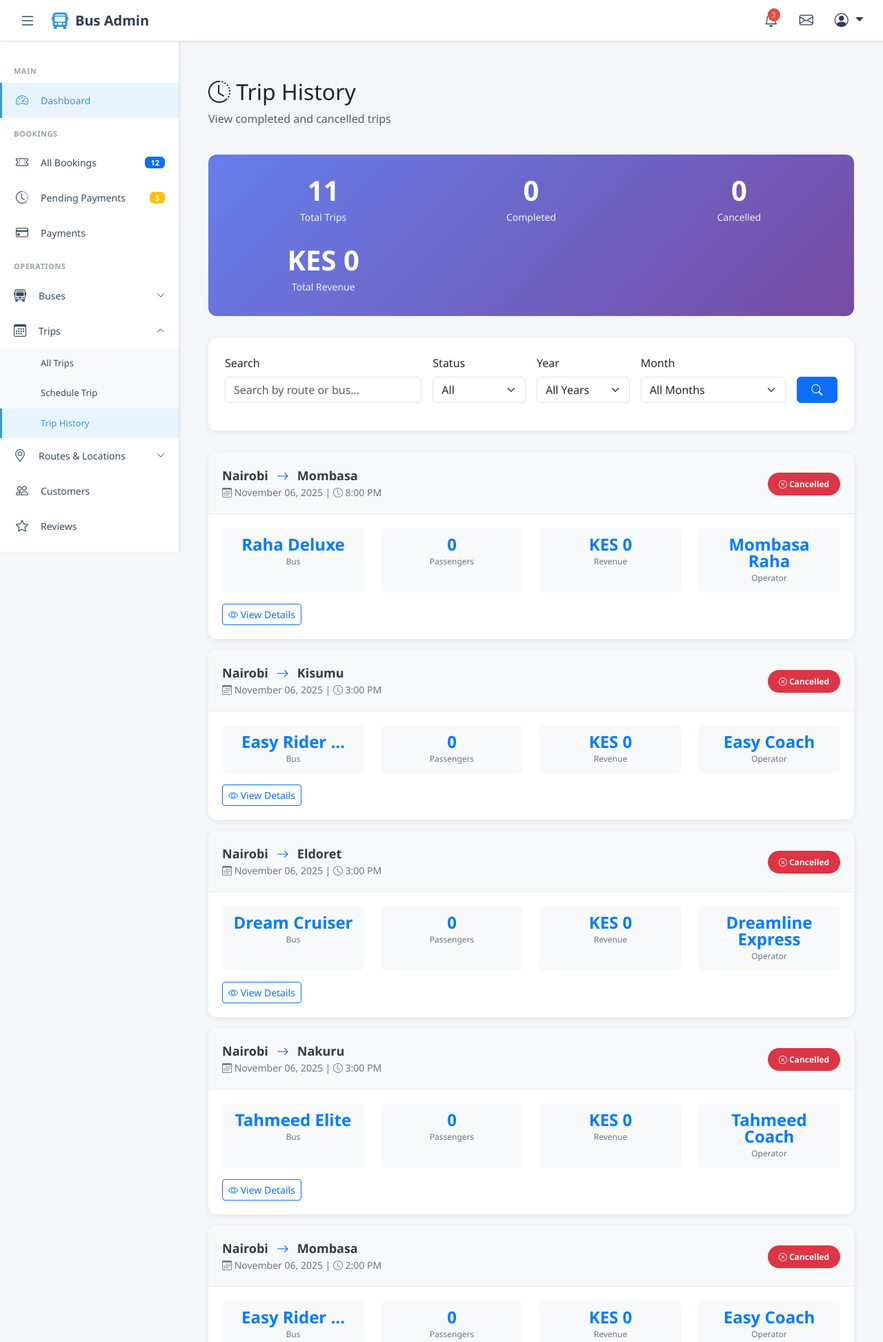
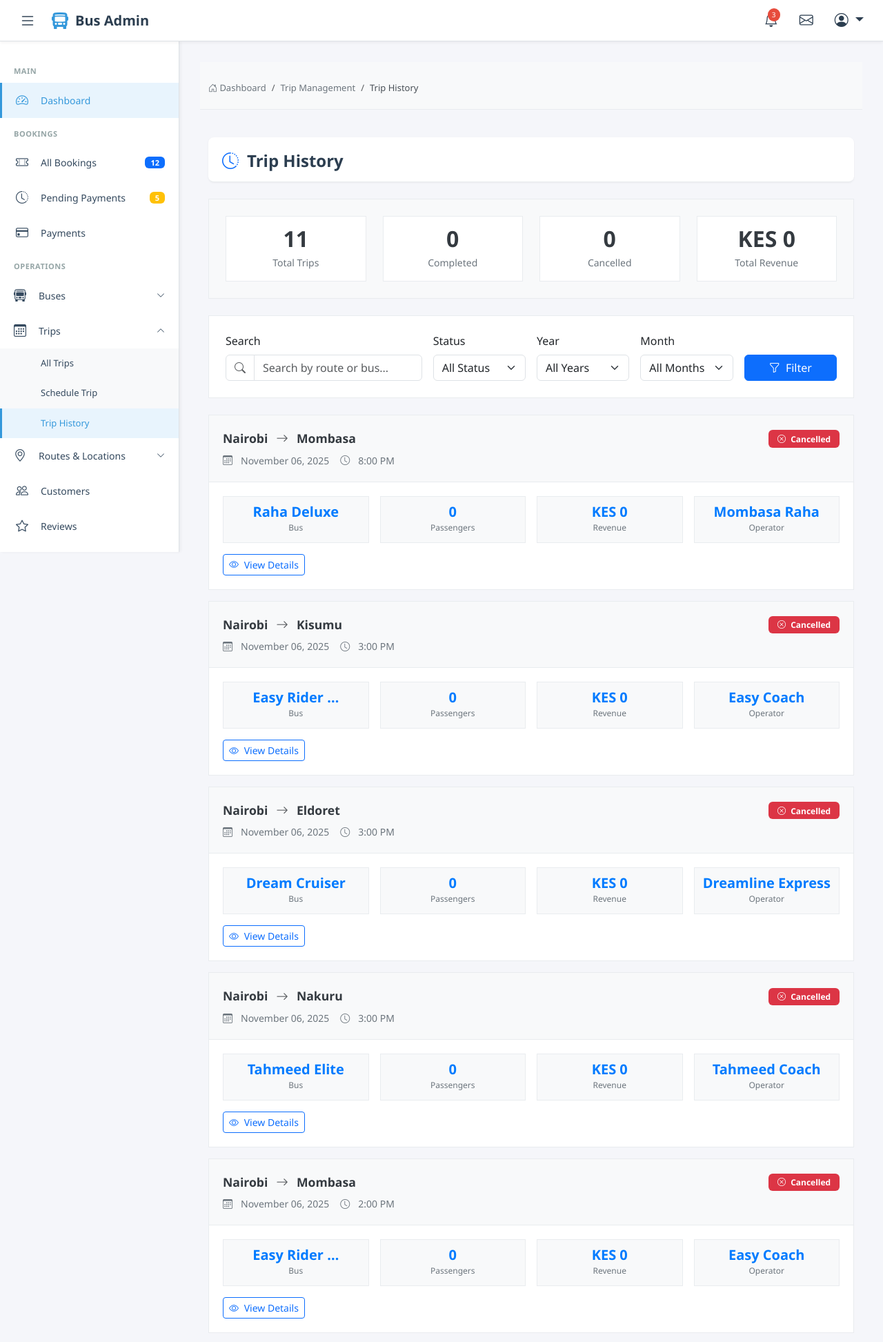
Before and after one commit to steve-ongera/Dreamline-Bus-Booking-System, a Django app: page /trips/history/ in a window 1280 px wide. Shown: the top 1945 px of the page at 69% size. Run offline with Django 5.2, Linux system fonts and the light colour scheme; data comes from the database, SQL or seed files in the repository.

Commit message:
made updates

```diff
--- a/templates/trips/trip_history.html
+++ b/templates/trips/trip_history.html
@@ -1,51 +1,114 @@
+
 {% extends 'admin_base.html' %}
 {% load static %}
 
-{% block title %}Trip History{% endblock %}
+{% block title %}Trip History - Trip Management{% endblock %}
 
 {% block extra_css %}
 <style>
+    /* Breadcrumb styling */
+    .breadcrumb-container {
+        background-color: #f8f9fa;
+        border-bottom: 1px solid #e9ecef;
+        padding: 0.75rem 0;
+        margin-bottom: 1.5rem;
+    }
+
+    .breadcrumb {
+        margin-bottom: 0;
+        padding: 0.5rem 0;
+        background-color: transparent;
+        border-radius: 0;
+    }
+
+    .breadcrumb-item a {
+        color: #6c757d;
+        text-decoration: none;
+        transition: color 0.2s;
+    }
+
+    .breadcrumb-item a:hover {
+        color: #495057;
+    }
+
+    .breadcrumb-item.active {
+        color: #495057;
+        font-weight: 500;
+    }
+
+    /* Page header styling */
+    .page-header {
+        display: flex;
+        justify-content: space-between;
+        align-items: center;
+        margin-bottom: 1.5rem;
+        padding-bottom: 1rem;
+        border-bottom: 1px solid #e9ecef;
+    }
+
+    .page-title {
+        display: flex;
+        align-items: center;
+        gap: 0.75rem;
+        font-weight: 600;
+        color: #343a40;
+        margin: 0;
+    }
+
+    /* Statistics banner */
     .stats-banner {
-        background: linear-gradient(135deg, #667eea 0%, #764ba2 100%);
-        color: white;
-        padding: 2rem;
-        border-radius: 12px;
-        margin-bottom: 2rem;
+        background: #f8f9fa;
+        padding: 1.5rem;
+        margin-bottom: 1.5rem;
+        border: 1px solid #e9ecef;
     }
 
     .stats-row {
         display: grid;
-        grid-template-columns: repeat(auto-fit, minmax(200px, 1fr));
-        gap: 2rem;
+        grid-template-columns: repeat(auto-fit, minmax(180px, 1fr));
+        gap: 1.5rem;
     }
 
     .stat-box {
         text-align: center;
+        padding: 1rem;
+        background: white;
+        border: 1px solid #e9ecef;
     }
 
     .stat-value-large {
-        font-size: 2.5rem;
+        font-size: 2rem;
         font-weight: 700;
         line-height: 1;
         margin-bottom: 0.5rem;
+        color: #343a40;
     }
 
     .stat-label-large {
         font-size: 0.875rem;
-        opacity: 0.9;
+        color: #6c757d;
+        font-weight: 500;
     }
 
+    /* Filter bar */
+    .filter-bar {
+        background: white;
+        padding: 1.5rem;
+        margin-bottom: 1.5rem;
+        border: 1px solid #e9ecef;
+    }
+
+    /* History card styling */
     .history-card {
         background: white;
-        border-radius: 12px;
-        box-shadow: 0 2px 8px rgba(0,0,0,0.08);
+        border: 1px solid #e9ecef;
         margin-bottom: 1rem;
-        overflow: hidden;
         transition: all 0.2s;
     }
 
     .history-card:hover {
-        box-shadow: 0 4px 16px rgba(0,0,0,0.12);
+        border-color: #007bff;
+        box-shadow: 0 2px 8px rgba(0,0,0,0.08);
     }
 
     .history-header {
@@ -54,21 +117,25 @@
         border-bottom: 1px solid #e9ecef;
         display: flex;
         justify-content: space-between;
-        align-items: center;
+        align-items: flex-start;
     }
 
     .history-route {
-        font-size: 1.125rem;
+        font-size: 1.1rem;
         font-weight: 600;
         color: #343a40;
         display: flex;
         align-items: center;
         gap: 0.75rem;
+        margin-bottom: 0.5rem;
     }
 
     .history-date {
         color: #6c757d;
         font-size: 0.875rem;
+        display: flex;
+        align-items: center;
+        gap: 0.5rem;
     }
 
     .history-body {
@@ -78,7 +145,7 @@
     .history-meta {
         display: grid;
         grid-template-columns: repeat(auto-fit, minmax(150px, 1fr));
-        gap: 1.5rem;
+        gap: 1rem;
         margin-bottom: 1rem;
     }
 
@@ -86,11 +153,11 @@
         text-align: center;
         padding: 0.75rem;
         background: #f8f9fa;
-        border-radius: 8px;
+        border: 1px solid #e9ecef;
     }
 
     .meta-value {
-        font-size: 1.5rem;
+        font-size: 1.25rem;
         font-weight: 700;
         color: #007bff;
         line-height: 1;
@@ -100,87 +167,82 @@
     .meta-label {
         font-size: 0.75rem;
         color: #6c757d;
+        font-weight: 500;
     }
 
-    .status-completed {
-        background: #28a745;
-        color: white;
-        padding: 0.5rem 1rem;
-        border-radius: 20px;
+    /* Status badges */
+    .status-badge {
+        padding: 0.4rem 0.8rem;
         font-size: 0.75rem;
         font-weight: 600;
     }
 
-    .status-cancelled {
-        background: #dc3545;
-        color: white;
-        padding: 0.5rem 1rem;
-        border-radius: 20px;
-        font-size: 0.75rem;
-        font-weight: 600;
+    /* Empty state styling */
+    .empty-state {
+        padding: 3rem 1.5rem;
+        text-align: center;
+        background-color: #f8f9fa;
+        border: 1px solid #e9ecef;
     }
 
-    .filter-bar {
-        background: white;
-        padding: 1.5rem;
-        border-radius: 12px;
-        box-shadow: 0 2px 8px rgba(0,0,0,0.08);
-        margin-bottom: 2rem;
+    .empty-state-icon {
+        font-size: 3rem;
+        color: #adb5bd;
+        margin-bottom: 1rem;
     }
 
-    .month-selector {
-        display: grid;
-        grid-template-columns: repeat(auto-fit, minmax(80px, 1fr));
+    /* Responsive adjustments */
+    @media (max-width: 768px) {
+        .page-header {
+            flex-direction: column;
+            align-items: flex-start;
+            gap: 1rem;
+        }
+
+        .history-header {
+            flex-direction: column;
+            gap: 1rem;
+            align-items: flex-start;
+        }
+
+        .history-route {
+            flex-direction: column;
+            align-items: flex-start;
             gap: 0.5rem;
         }
 
-    .month-btn {
-        padding: 0.75rem;
-        border: 2px solid #e9ecef;
-        background: white;
-        border-radius: 8px;
-        cursor: pointer;
-        transition: all 0.2s;
-        text-align: center;
-        font-weight: 500;
-        font-size: 0.875rem;
+        .history-meta {
+            grid-template-columns: 1fr 1fr;
         }
 
-    .month-btn:hover {
-        border-color: #007bff;
-        background: #e7f3ff;
+        .stats-row {
+            grid-template-columns: 1fr 1fr;
         }
-
-    .month-btn.active {
-        border-color: #007bff;
-        background: #007bff;
-        color: white;
-    }
-
-    .empty-history {
-        text-align: center;
-        padding: 4rem 2rem;
-        background: #f8f9fa;
-        border-radius: 12px;
-        border: 1px dashed #dee2e6;
-    }
-
-    .empty-history i {
-        font-size: 4rem;
-        color: #adb5bd;
-        margin-bottom: 1.5rem;
     }
 </style>
 {% endblock %}
 
 {% block content %}
-<div class="container-fluid py-4">
-    <!-- Header -->
-    <div class="d-flex justify-content-between align-items-center mb-4">
-        <div>
-            <h2><i class="bi bi-clock-history"></i> Trip History</h2>
-            <p class="text-muted">View completed and cancelled trips</p>
+<!-- Breadcrumb -->
+<div class="breadcrumb-container">
+    <div class="container-fluid">
+        <nav aria-label="breadcrumb">
+            <ol class="breadcrumb">
+                <li class="breadcrumb-item"><a href="{% url 'admin_dashboard' %}"><i class="bi bi-house-door"></i> Dashboard</a></li>
+                <li class="breadcrumb-item"><a href="{% url 'trip_list' %}">Trip Management</a></li>
+                <li class="breadcrumb-item active" aria-current="page">Trip History</li>
+            </ol>
+        </nav>
     </div>
+</div>
+
+<div class="container-fluid py-3">
+    <!-- Page Header -->
+    <div class="page-header">
+        <h1 class="page-title">
+            <i class="bi bi-clock-history text-primary"></i>
+            Trip History
+        </h1>
     </div>
 
     <!-- Statistics Banner -->
@@ -208,17 +270,22 @@
     <!-- Filters -->
     <div class="filter-bar">
         <form method="get" id="filterForm">
-            <div class="row g-3 mb-3">
+            <div class="row g-3">
                 <div class="col-md-4">
                     <label class="form-label">Search</label>
+                    <div class="input-group">
+                        <span class="input-group-text bg-white">
+                            <i class="bi bi-search text-muted"></i>
+                        </span>
                         <input type="text" name="search" class="form-control"
                                placeholder="Search by route or bus..." value="{{ search }}">
+                    </div>
                 </div>
 
                 <div class="col-md-2">
                     <label class="form-label">Status</label>
                     <select name="status" class="form-select">
-                        <option value="">All</option>
+                        <option value="">All Status</option>
                         <option value="completed" {% if selected_status == 'completed' %}selected{% endif %}>Completed</option>
                         <option value="cancelled" {% if selected_status == 'cancelled' %}selected{% endif %}>Cancelled</option>
                     </select>
@@ -234,7 +301,7 @@
                     </select>
                 </div>
 
-                <div class="col-md-3">
+                <div class="col-md-2">
                     <label class="form-label">Month</label>
                     <select name="month" class="form-select">
                         <option value="">All Months</option>
@@ -253,9 +320,9 @@
                     </select>
                 </div>
 
-                <div class="col-md-1 d-flex align-items-end">
+                <div class="col-md-2 d-flex align-items-end">
                     <button type="submit" class="btn btn-primary w-100">
-                        <i class="bi bi-search"></i>
+                        <i class="bi bi-funnel me-1"></i> Filter
                     </button>
                 </div>
             </div>
@@ -272,22 +339,22 @@
                     <div>
                         <div class="history-route">
                             <span>{{ trip.route.origin.name }}</span>
-                            <i class="bi bi-arrow-right text-primary"></i>
+                            <i class="bi bi-arrow-right text-muted"></i>
                             <span>{{ trip.route.destination.name }}</span>
                         </div>
                         <div class="history-date">
-                            <i class="bi bi-calendar3"></i> {{ trip.departure_date|date:"F d, Y" }} |
-                            <i class="bi bi-clock"></i> {{ trip.departure_time|time:"g:i A" }}
+                            <i class="bi bi-calendar3 me-1"></i> {{ trip.departure_date|date:"F d, Y" }}
+                            <i class="bi bi-clock me-1 ms-2"></i> {{ trip.departure_time|time:"g:i A" }}
                         </div>
                     </div>
                     <div>
                         {% if trip.status == 'completed' %}
-                        <span class="status-completed">
-                            <i class="bi bi-check-circle"></i> Completed
+                        <span class="badge bg-success status-badge">
+                            <i class="bi bi-check-circle me-1"></i> Completed
                         </span>
                         {% else %}
-                        <span class="status-cancelled">
-                            <i class="bi bi-x-circle"></i> Cancelled
+                        <span class="badge bg-danger status-badge">
+                            <i class="bi bi-x-circle me-1"></i> Cancelled
                         </span>
                         {% endif %}
                     </div>
@@ -324,11 +391,11 @@
 
                     <div class="d-flex gap-2">
                         <a href="{% url 'trip_detail' trip.pk %}" class="btn btn-outline-primary btn-sm">
-                            <i class="bi bi-eye"></i> View Details
+                            <i class="bi bi-eye me-1"></i> View Details
                         </a>
                         {% if trip.status == 'completed' %}
                         <a href="{% url 'export_passengers' trip.pk %}" class="btn btn-outline-success btn-sm">
-                            <i class="bi bi-file-earmark-excel"></i> Export Report
+                            <i class="bi bi-file-earmark-excel me-1"></i> Export Report
                         </a>
                         {% endif %}
                     </div>
@@ -341,12 +408,14 @@
     <!-- Pagination could go here -->
 
     {% else %}
-    <div class="empty-history">
+    <div class="empty-state">
+        <div class="empty-state-icon">
             <i class="bi bi-clock-history"></i>
-        <h3 class="text-muted">No Trip History Found</h3>
-        <p class="text-muted">Completed and cancelled trips will appear here</p>
-        <a href="{% url 'trip_list' %}" class="btn btn-primary mt-3">
-            <i class="bi bi-calendar3"></i> View All Trips
+        </div>
+        <h4 class="text-muted">No Trip History Found</h4>
+        <p class="text-muted mb-3">Completed and cancelled trips will appear here</p>
+        <a href="{% url 'trip_list' %}" class="btn btn-primary">
+            <i class="bi bi-calendar3 me-1"></i> View All Trips
         </a>
     </div>
     {% endif %}
```
Lines whose indentation alone changed are shown as unchanged.
